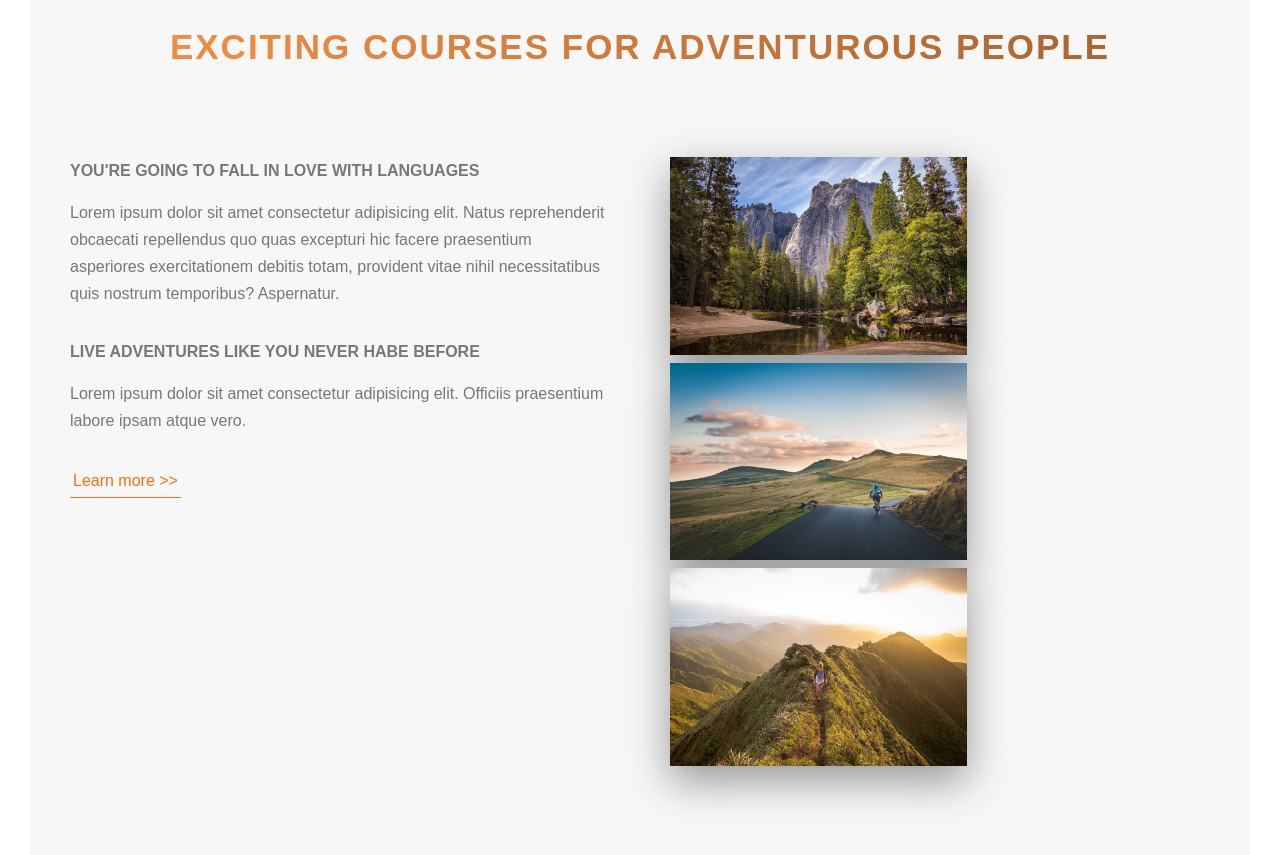
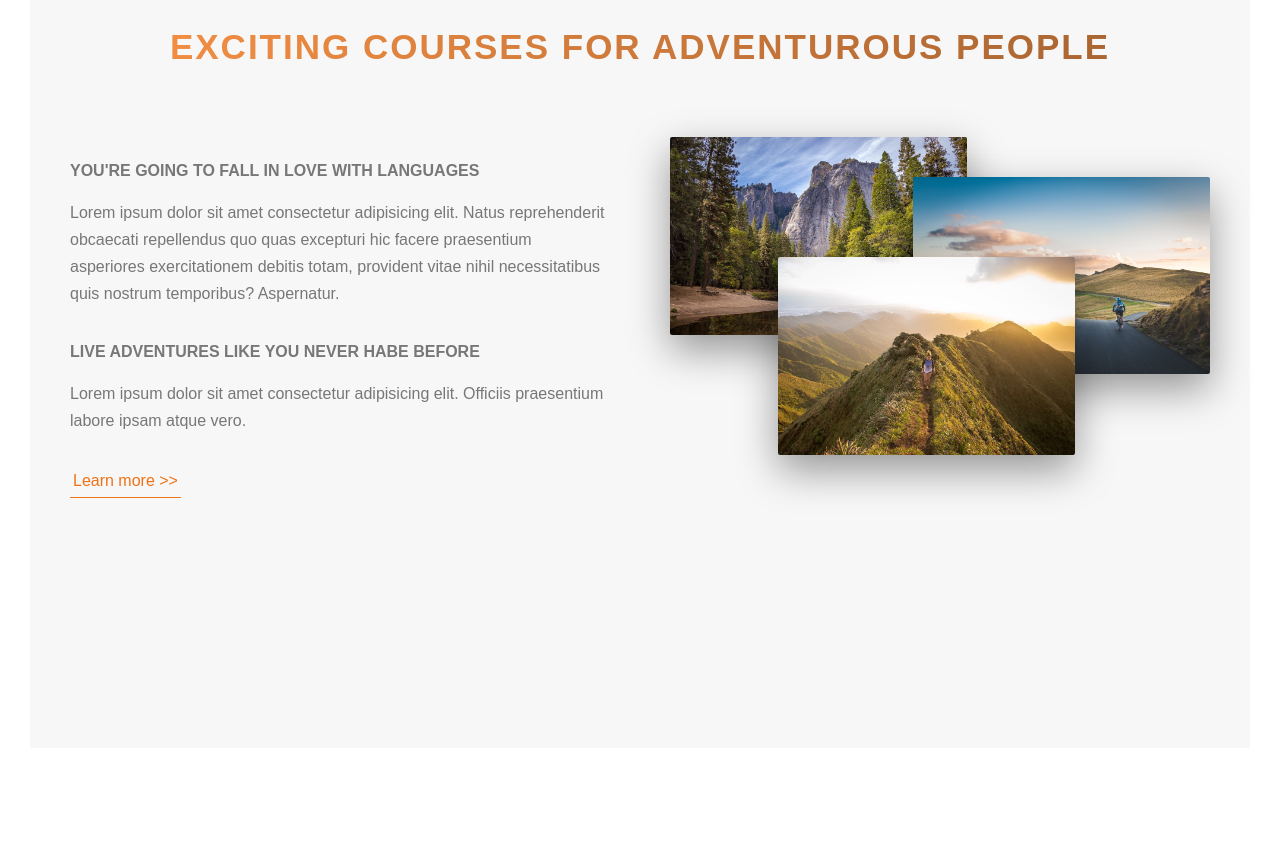
Before and after one commit to knuspersnack/OWN_couch-polyglot, a React (Create React App) app: page /#/ in a window 1280 px wide. Shown: the part 940-1795 px from the top of the page. After the commit the page ends 1718 px from the top, so only its background shows below. Built offline with nearby package versions, Linux system fonts and the light colour scheme.

Commit message:
About Section finished

```diff
--- a/src/component/ImageComposition.tsx
+++ b/src/component/ImageComposition.tsx
@@ -1,17 +1,19 @@
 import React from 'react';
+import classNames from 'classnames';
 import nat1 from '../assets/natours/nat-1-large.jpg';
 import nat2 from '../assets/natours/nat-2-large.jpg';
 import nat3 from '../assets/natours/nat-3-large.jpg';
 import style from '../style/ui-components/ImageComposition.module.scss';
+var cx = classNames.bind(style);
 
 type Props = {};
 
 const ImageComposition = (props: Props) => {
   return (
     <div className={style.composition}>
-      <img src={nat1} alt='' className={style.photo} />
-      <img src={nat2} alt='' className={style.photo} />
-      <img src={nat3} alt='' className={style.photo} />
+      <img src={nat1} alt='' className={cx(style.photo, style.pos1)} />
+      <img src={nat2} alt='' className={cx(style.photo, style.pos2)} />
+      <img src={nat3} alt='' className={cx(style.photo, style.pos3)} />
     </div>
   );
 };
--- a/src/style/ui-components/ImageComposition.module.scss
+++ b/src/style/ui-components/ImageComposition.module.scss
@@ -1,10 +1,46 @@
 @import '../base/variables';
 
 .composition {
-
+  position: relative;
 }
 
 .photo {
-    width: 55%;
-    box-shadow: 0 1.5rem 4rem rgba($black, .4);
+  width: 55%;
+  box-shadow: 0 1.5rem 4rem rgba($black, 0.4);
+  border-radius: 2px;
+  position: absolute;
+  z-index: 10;
+  transition: all 0.2s;
+  outline-offset: 2rem;
+
+  &:hover {
+    outline: 1.5rem solid $carrot-orange;
+    transform: scale(1.05);
+    box-shadow: 0 2.5rem 4rem rgba($black, 0.5);
+    z-index: 20;
+  }
 }
+
+.pos {
+  &:hover {
+    outline: 1.5rem solid $carrot-orange;
+    transform: scale(1.05);
+    box-shadow: 0 2.5rem 4rem rgba($black, 0.5);
+    z-index: 20;
+  }
+
+  &1 {
+    left: 0;
+    top: -2rem;
+  }
+
+  &2 {
+    right: 0;
+    top: 2rem;
+  }
+
+  &3 {
+    left: 20%;
+    top: 10rem;
+  }
+}
```
